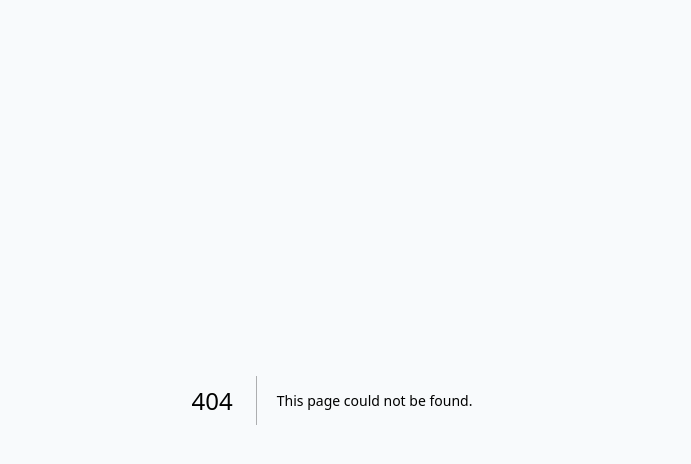
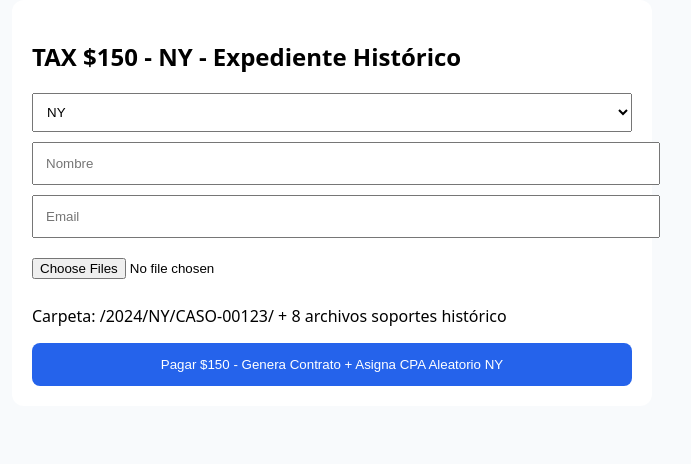
Before and after one commit to licpedrobaldera-collab/audit-tax-system, a Next.js app: page /tax in a window 1280 px wide. Before the commit this address had no page. Shown: the top 464 px of the page, without its empty margins (308-999 px from the left). Built offline with nearby package versions, Linux system fonts and the light colour scheme.

Commit message:
Create Tax component with state and form inputs

```diff
--- /dev/null
+++ b/src/app/tax/page.tsx
@@ -0,0 +1,14 @@
+'use client'
+import {useState} from 'react'
+export default function Tax(){
+ const [estado,setEstado]=useState('NY')
+ return <div style={{padding:20,maxWidth:600,margin:'auto',background:'white',borderRadius:12}}>
+ <h2>TAX $150 - {estado} - Expediente Histórico</h2>
+ <select value={estado} onChange={e=>setEstado(e.target.value)} style={{padding:10,width:'100%'}}><option>NY</option><option>FL</option><option>NJ</option><option>TX</option><option>RD</option></select>
+ <input placeholder='Nombre' style={{display:'block',margin:'10px 0',padding:12,width:'100%'}}/>
+ <input placeholder='Email' style={{display:'block',margin:'10px 0',padding:12,width:'100%'}}/>
+ <input type='file' multiple style={{margin:'10px 0'}}/>
+ <p>Carpeta: /2024/{estado}/CASO-00123/ + 8 archivos soportes histórico</p>
+ <button style={{padding:14,background:'#2563eb',color:'white',width:'100%',borderRadius:8,border:0}}>Pagar $150 - Genera Contrato + Asigna CPA Aleatorio {estado}</button>
+ </div>
+}
```
